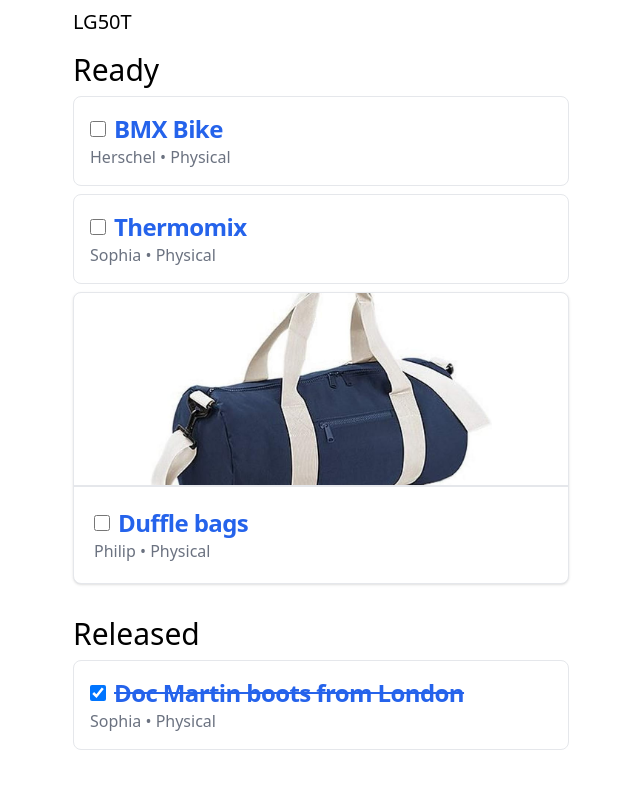
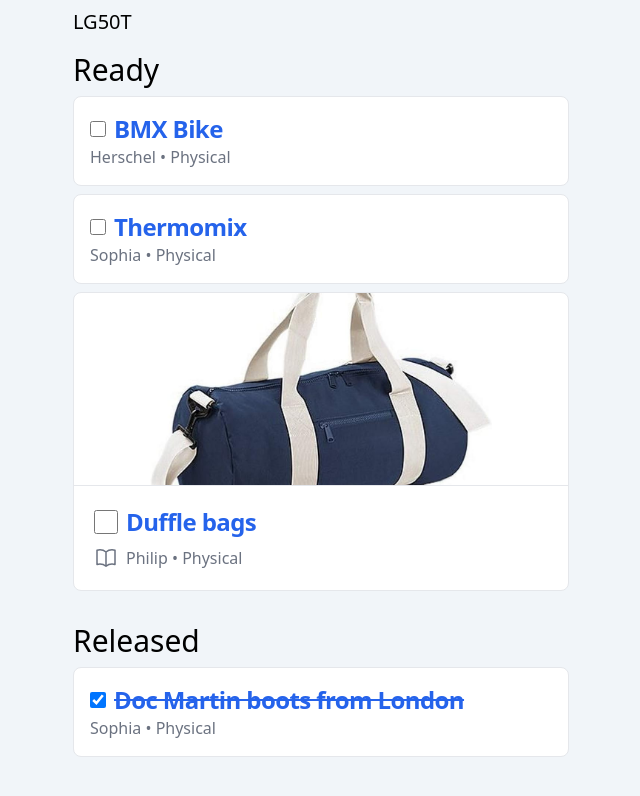
Before and after one commit to pglevy/tailwind-exploration, a website: page index.html in a window 1280 px wide. Shown: the whole page, without its empty margins (319-959 px from the left). Drawn offline with Linux system fonts and the light colour scheme.

Commit message:
icon and body bg

```diff
--- a/index.html
+++ b/index.html
@@ -4,11 +4,11 @@
 <head>
   <meta charset="utf-8" />
   <meta name="viewport" content="width=device-width" />
-  <title>replit</title>
+  <title>LG50T</title>
   <link href="./output.css" rel="stylesheet" type="text/css" />
 </head>
 
-<body class="">
+<body class="bg-slate-100">
   <main class="container max-w-lg mx-auto p-2">
     <h1 class="text-xl mb-4">LG50T</h1>
     <h2 class="text-3xl mb-2">Ready</h2>
@@ -49,13 +49,13 @@
     </article>
 
 
-    <article class="max-w-lg bg-white border border-gray-200 rounded-lg shadow dark:bg-gray-800 dark:border-gray-700">
+    <article class="max-w-lg bg-white border border-gray-200 rounded-lg dark:bg-gray-800 dark:border-gray-700">
       <img class="rounded-t-lg max-h-48 object-cover aspect-video mx-auto" src="img/duffle-bag.jpg" alt="" />
-      <div class="p-5 border-t-2">
-        <div class="flex items-center">
+      <div class="p-5 border-t">
+        <div class="flex items-center mb-2">
           <div class="flex items-center mr-2">
             <input id="default-checkbox" type="checkbox" value=""
-              class="w-4 h-4 text-blue-600 bg-gray-100 border-gray-300 rounded focus:ring-blue-500 dark:focus:ring-blue-600 dark:ring-offset-gray-800 focus:ring-2 dark:bg-gray-700 dark:border-gray-600" />
+              class="w-6 h-6 text-blue-600 bg-gray-100 border-gray-300 rounded focus:ring-blue-500 dark:focus:ring-blue-600 dark:ring-offset-gray-800 focus:ring-2 dark:bg-gray-700 dark:border-gray-600" />
             <span class="sr-only"><label for="default-checkbox"
                 class="ms-2 text-sm font-medium text-gray-900 dark:text-gray-300">Default checkbox</label></span>
           </div>
@@ -65,10 +65,19 @@
             </h3>
           </a>
         </div>
+        <div class="flex items-center">
+          <svg xmlns="http://www.w3.org/2000/svg" fill="none" viewBox="0 0 24 24" stroke-width="1.5"
+            stroke="currentColor" class="text-gray-500 w-6 h-6 mr-2">
+            <path stroke-linecap="round" stroke-linejoin="round"
+              d="M12 6.042A8.967 8.967 0 0 0 6 3.75c-1.052 0-2.062.18-3 .512v14.25A8.987 8.987 0 0 1 6 18c2.305 0 4.408.867 6 2.292m0-14.25a8.966 8.966 0 0 1 6-2.292c1.052 0 2.062.18 3 .512v14.25A8.987 8.987 0 0 0 18 18a8.967 8.967 0 0 0-6 2.292m0-14.25v14.25" />
+          </svg>
+          <p class="font-normal text-gray-500 dark:text-gray-400">
+            Philip • Physical
+          </p>
 
-        <p class="font-normal text-gray-500 dark:text-gray-400">
-          Philip • Physical
-        </p>
+        </div>
+
+
       </div>
     </article>
 
```
Also changed, not shown: output.css.
